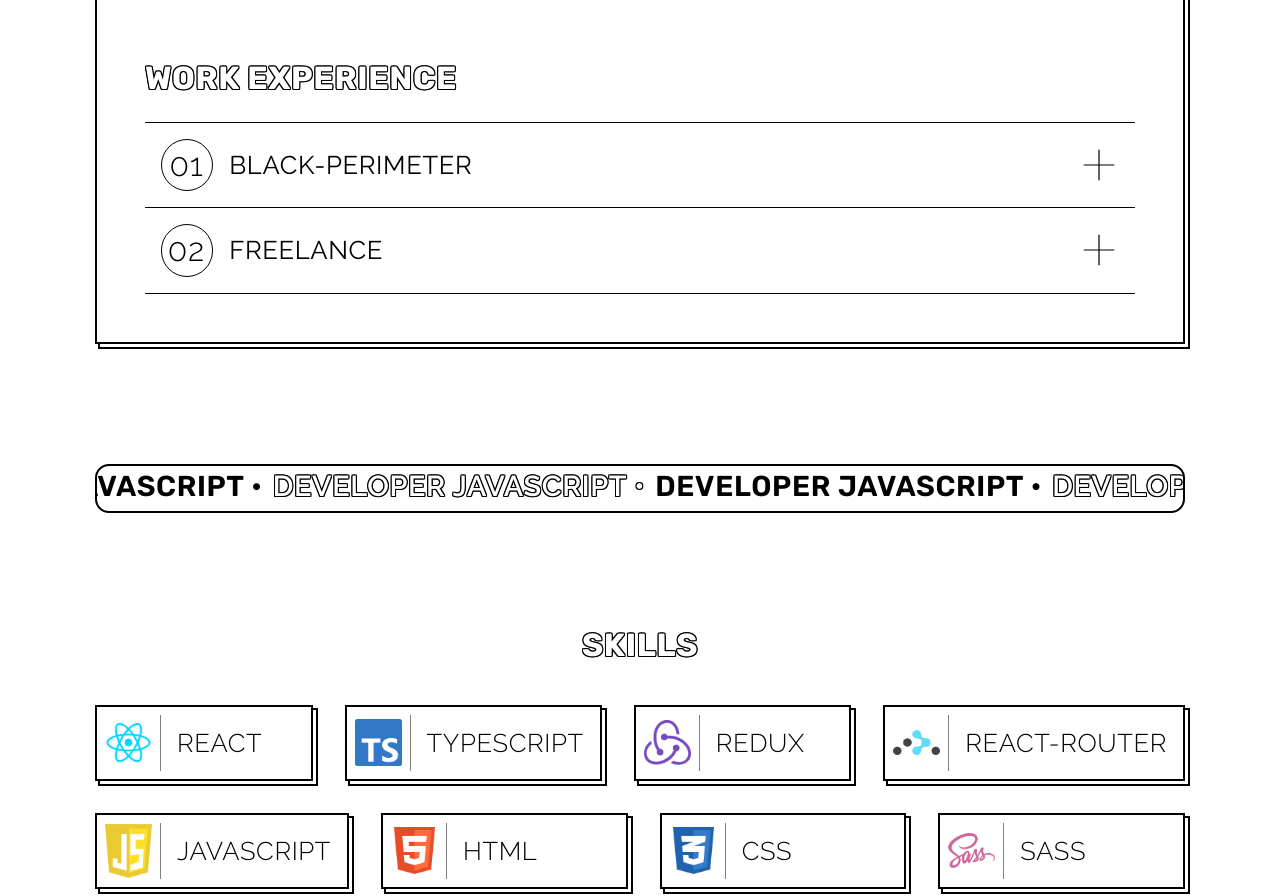
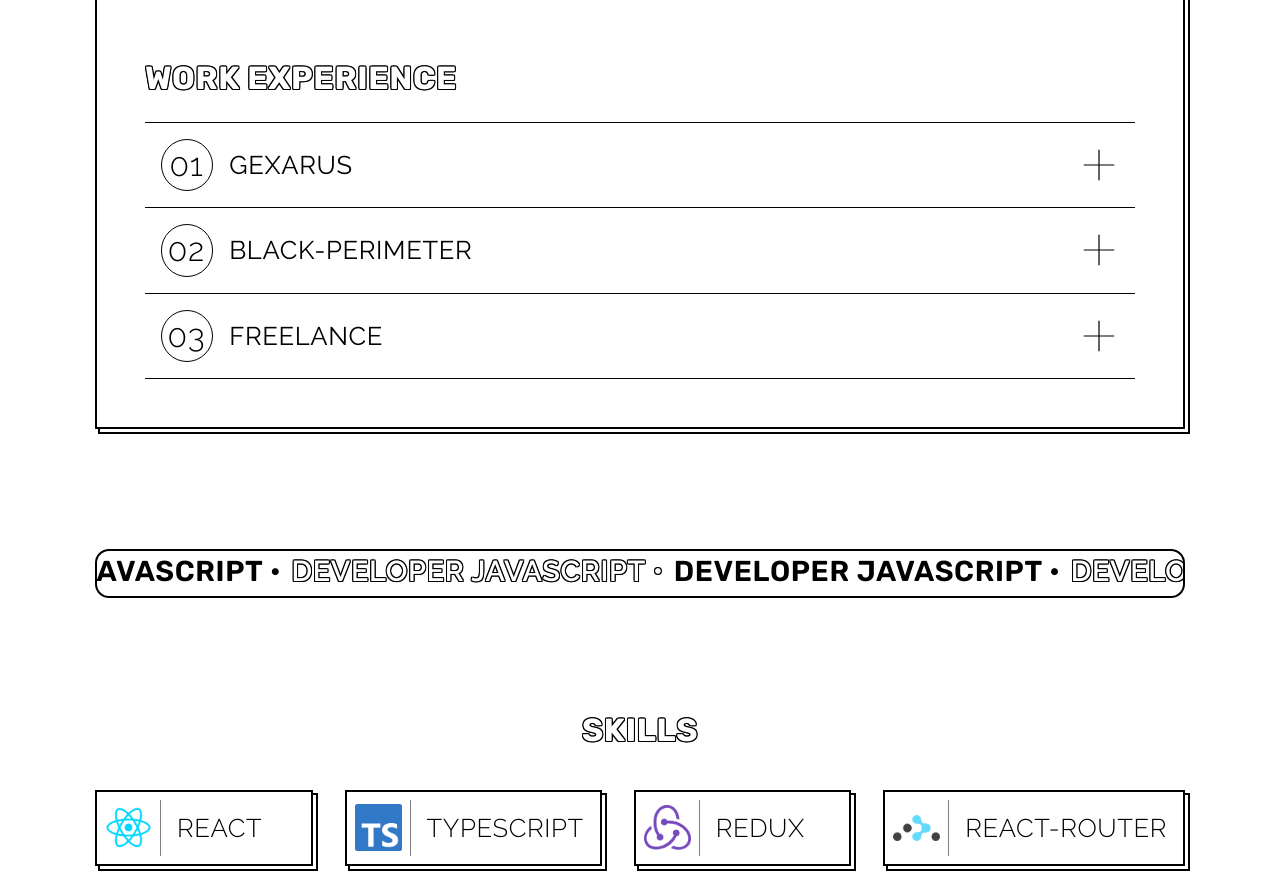
Before and after one commit to dk-dev10/portfolio, a React (Vite) app: page / in a window 1280 px wide. Shown: the part 1900-2796 px from the top of the page. Built offline with nearby package versions, Linux system fonts and the light colour scheme.

Commit message:
UPD:  add work experience

```diff
--- a/src/data/about.ts
+++ b/src/data/about.ts
@@ -4,7 +4,7 @@ import jsreact from '@/assets/certificate/react_js.pdf';
 interface IAboutData {
   text: string[];
   list: TList;
-  certificate: TCertfifcate[];
+  certificate: TCertificate[];
 }
 
 type TList = {
@@ -12,7 +12,7 @@ type TList = {
   items: string[];
 };
 
-type TCertfifcate = {
+type TCertificate = {
   title: string;
   link: string;
 };
@@ -21,7 +21,7 @@ type TExperience = {
   where: string;
   date: string;
   description: string;
-  techlogies: string[];
+  technologies: string[];
 };
 
 export const aboutData: IAboutData = {
@@ -68,11 +68,18 @@ export const aboutData: IAboutData = {
 
 export const experienceData: TExperience[] = [
   {
+    where: 'Gexarus',
+    date: '03.2023 - 03.2026',
+    description:
+      'В мои обязанности входило участвовать в разработке и поддержке собственной CMS системы и создание и настройку функциональности, а также участие в разработке веб-приложений для клиентов на базе этой системы.',
+    technologies: ['React', 'Redux', 'React-router', 'Tailwind', 'Github'],
+  },
+  {
     where: 'Black-Perimeter',
     date: '10.2021 - 02.2023',
     description:
       'В мои обязанности входило участвовать в разработке и поддержке собственной CMS системы и создание и настройку функциональности, а также участие в разработке веб-приложений для клиентов на базе этой системы.',
-    techlogies: ['React', 'Redux', 'React-router', 'Scss', 'Github'],
+    technologies: ['React', 'Redux', 'React-router', 'Scss', 'Github'],
   },
   {
     where: 'Freelance',
@@ -80,6 +87,6 @@ export const experienceData: TExperience[] = [
     description: `Работал как фрилансер, сотрудничая с несколькими
     дизайнерами для создания веб-сайтов. Основные обязанности включали разработку и внедрение веб-сайтов с использованием HTML, CSS и JavaScript, а также доработку и поддержку сайтов на платформе WordPress.
     В процессе работы обеспечивал эффективное взаимодействие с дизайнерами и заказчиками, чтобы достичь требуемых результатов в срок и согласно спецификациям проекта.`,
-    techlogies: ['HTML', 'CSS', 'JavaScript', 'WordPress'],
+    technologies: ['HTML', 'CSS', 'JavaScript', 'WordPress'],
   },
 ];
--- a/src/data/projects.ts
+++ b/src/data/projects.ts
@@ -1,5 +1,5 @@
-import artlife from '@/assets/projects/artlife.png';
-import forstudio from '@/assets/projects/forstudio.png';
+// import artlife from '@/assets/projects/artlife.png';
+// import forstudio from '@/assets/projects/forstudio.png';
 import loading from '@/assets/loading.gif';
 
 type TProject = {
@@ -12,21 +12,21 @@ type TProject = {
 };
 
 export const projectData: TProject[] = [
-  {
-    img: artlife,
-    title: 'Art & Life',
-    stack: ['React', 'Rtk Query', 'React-router-dom', 'Firebase'],
-    link: 'https://map-blog.vercel.app',
-  },
-  {
-    img: forstudio,
-    title: 'For studio',
-    stack: ['HTML', 'CSS', 'Javascript'],
-    link: 'https://for-studio.vercel.app',
-  },
+  // {
+  //   img: artlife,
+  //   title: 'Art & Life',
+  //   stack: ['React', 'Rtk Query', 'React-router-dom', 'Firebase'],
+  //   link: 'https://map-blog.vercel.app',
+  // },
+  // {
+  //   img: forstudio,
+  //   title: 'For studio',
+  //   stack: ['HTML', 'CSS', 'Javascript'],
+  //   link: 'https://for-studio.vercel.app',
+  // },
   {
     img: loading,
-    title: 'Скоро...',
+    title: 'Обновления проектов! Скоро...',
     stack: [''],
   },
 ];
--- a/src/pages/Section/About/About.tsx
+++ b/src/pages/Section/About/About.tsx
@@ -1,5 +1,5 @@
 import Ticker from '@/components/Ticker/Ticker';
-import { onToogleClass } from '@/services/onToggleClass';
+import { onToggleClass } from '@/services/onToggleClass';
 import close from '@/assets/close.svg';
 
 import './about.css';
@@ -53,14 +53,14 @@ const About = () => {
           <div className='work__experience'>
             <ol className='work__experience-list'>
               {experienceData.map(
-                ({ where, date, description, techlogies }) => (
+                ({ where, date, description, technologies }) => (
                   <li key={where + date} className='work__experience-item'>
                     <div className='work__experience-header'>
                       <p className='work__experience-num'></p>
                       <p className='work__experience-title'>{where}</p>
                       <button
                         className='work_experience-drown'
-                        onClick={onToogleClass}
+                        onClick={onToggleClass}
                       >
                         <img src={close} alt='close' />
                       </button>
@@ -70,7 +70,7 @@ const About = () => {
                       <p className='work__experience-about'>{description}</p>
                       <h4>Технологии которые я использовал:</h4>
                       <ul className='techs'>
-                        {techlogies.map((tech) => (
+                        {technologies.map((tech) => (
                           <li key={tech}>{tech}</li>
                         ))}
                       </ul>
--- a/src/services/onToggleClass.ts
+++ b/src/services/onToggleClass.ts
@@ -1,4 +1,4 @@
-export const onToogleClass = (e: React.MouseEvent<EventTarget>) => {
+export const onToggleClass = (e: React.MouseEvent<EventTarget>) => {
   const target = e.target as HTMLElement;
   target.classList.toggle('open');
   if (
```
Also changed, not shown: 1 other file (tests, documents, lock files or other folders).
